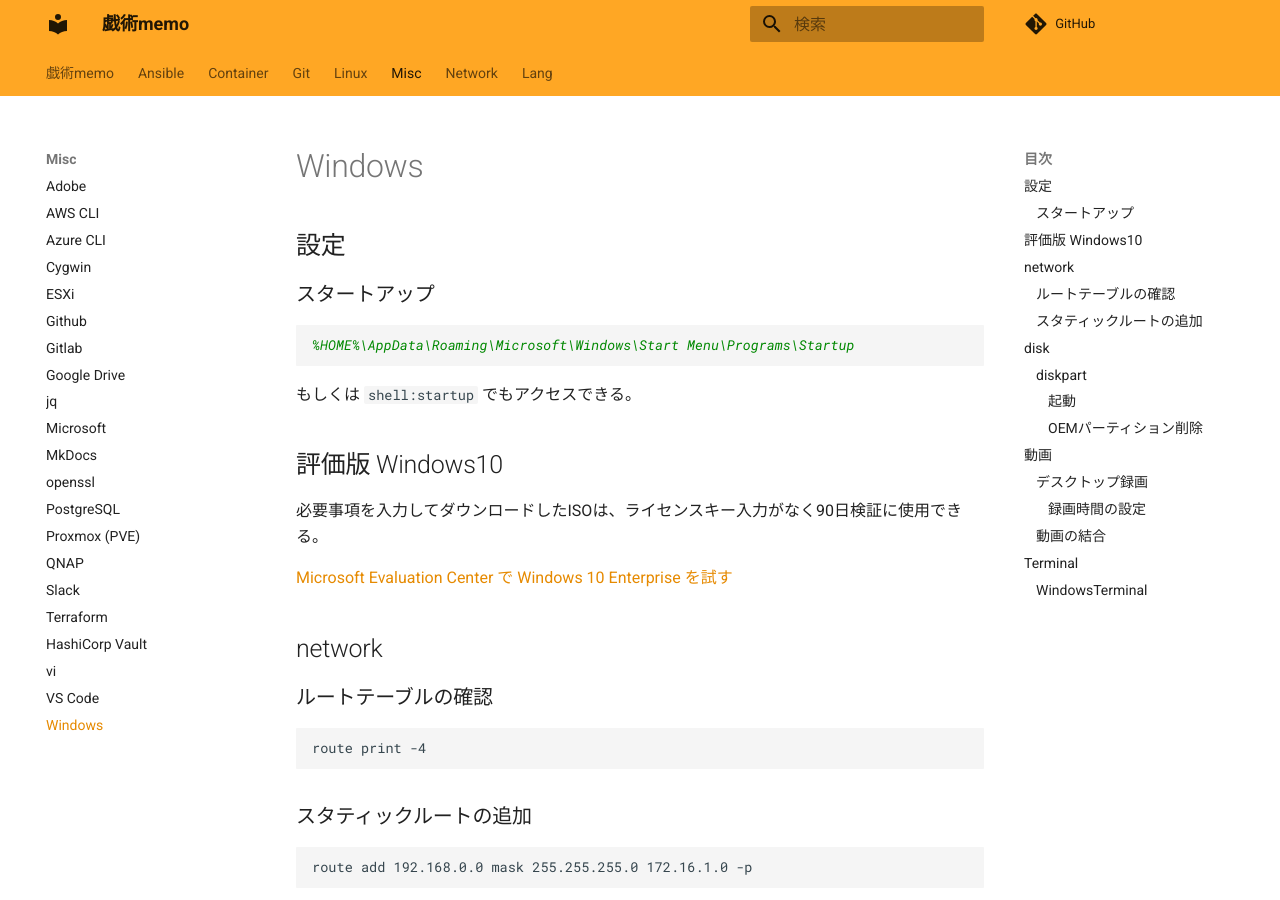
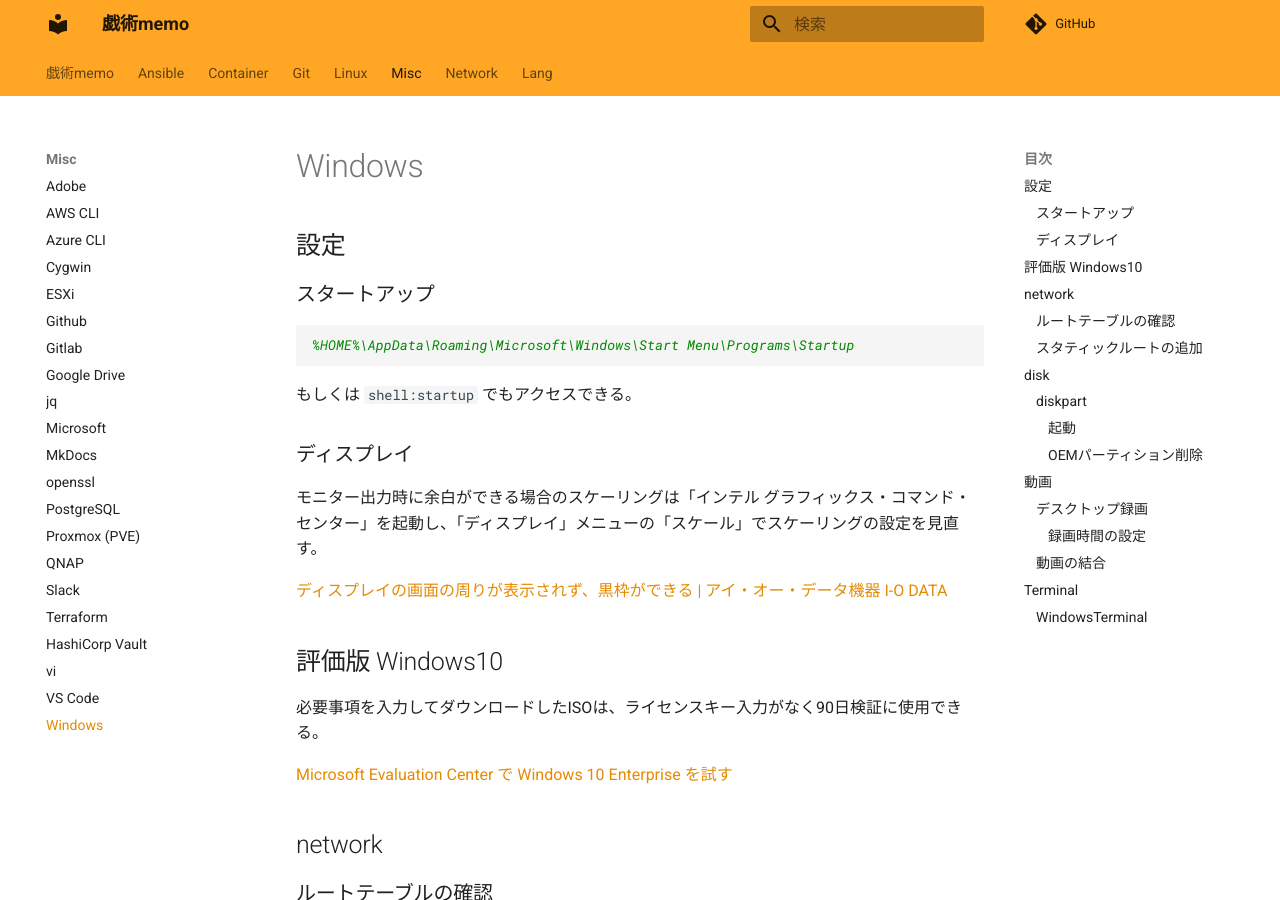
Before and after one commit to zaki-lknr/docs, an MkDocs documentation site: the page built from docs/Misc/windows.md, in a window 1280 px wide and 900 px high. Built offline with MkDocs 1.6.1 and Material for MkDocs 9.7.7, drawn with Linux system fonts in a browser that asks for light colours; comment, search, counter and statistics services are not loaded.

Commit message:
add: misc/windows: ディスプレイ出力のスケール設定

````diff
--- a/docs/Misc/windows.md
+++ b/docs/Misc/windows.md
@@ -9,6 +9,12 @@
 ```
 
 もしくは `shell:startup` でもアクセスできる。
+
+### ディスプレイ
+
+モニター出力時に余白ができる場合のスケーリングは「インテル グラフィックス・コマンド・センター」を起動し、「ディスプレイ」メニューの「スケール」でスケーリングの設定を見直す。
+
+[ディスプレイの画面の周りが表示されず、黒枠ができる | アイ・オー・データ機器 I-O DATA](https://www.iodata.jp/support/qanda/answer/s30707.htm)
 
 ## 評価版 Windows10
 
````
